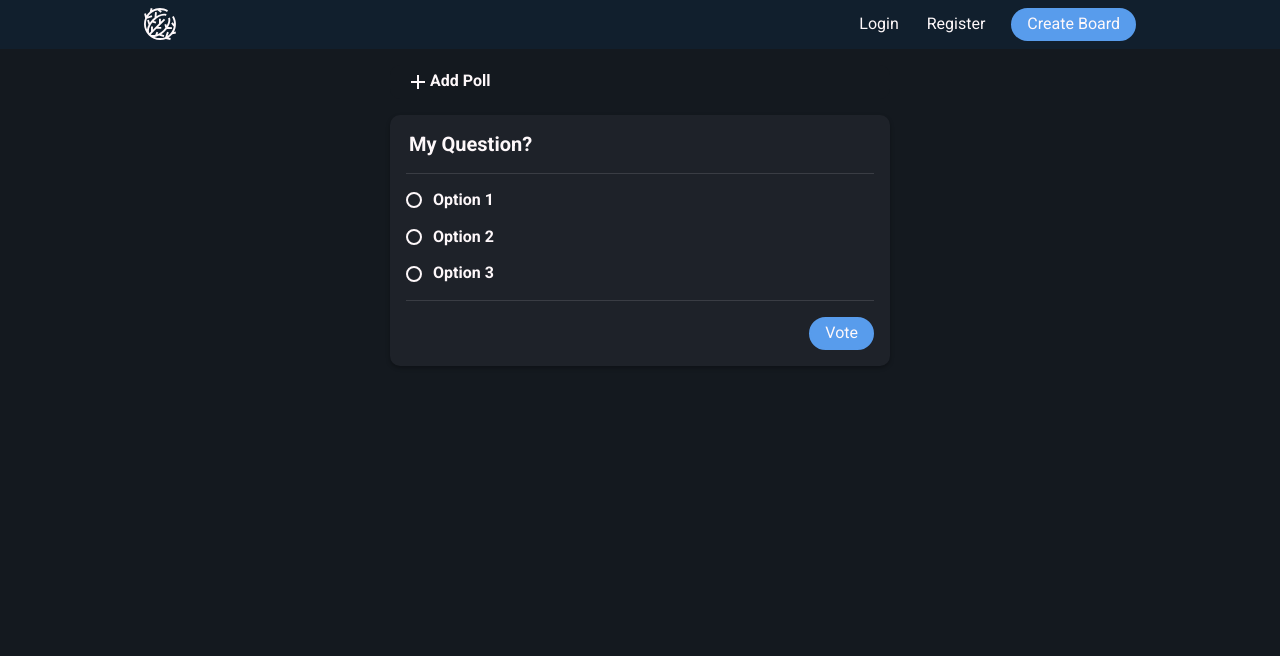
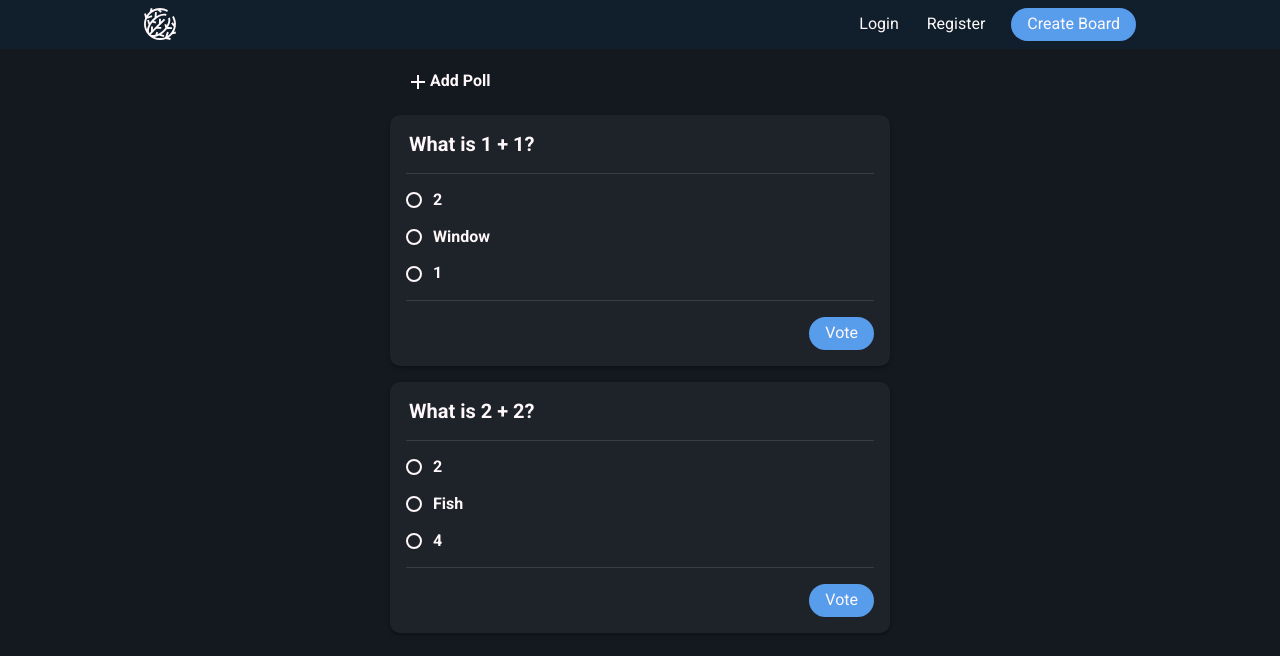
Before and after one commit to hhuuddoo/silent-classroom, a React (Create React App) app: page / in a window 1280 px wide. Shown: the top 656 px of the page. Built offline with nearby package versions, Linux system fonts and the light colour scheme.

Commit message:
add option data to poll panel

```diff
--- a/src/containers/new-poll.js
+++ b/src/containers/new-poll.js
@@ -29,7 +29,7 @@ export default function NewPoll({ setCreateNewPoll }) {
     // setPolls((prev) => [...prev, { question: question, options: options }]);
 
     const poll = { question: question, options: options };
-    alert(poll.question);
+    console.log(poll);
   };
 
   // Update Poll Option Component List
--- a/src/containers/poll.js
+++ b/src/containers/poll.js
@@ -1,14 +1,24 @@
 import React from "react";
 import { Panel, Question, Seperator, PollOption } from "../components";
 
-export default function Poll({ question, options }) {
+export default function Poll({ question, options, pollId }) {
   return (
     <Panel>
       <Question question={question} />
       <Seperator />
-      <PollOption option="Option 1" name="some id" id="id" />
+      {options.map((option, idx) => {
+        return (
+          <PollOption
+            key={idx}
+            option={option}
+            name={pollId}
+            id={`${pollId}_${idx}`}
+          />
+        );
+      })}
+      {/* <PollOption option="Option 1" name="some id" id="id" />
       <PollOption option="Option 2" name="some id" id="id2" />
-      <PollOption option="Option 3" name="some id" id="id3" />
+      <PollOption option="Option 3" name="some id" id="id3" /> */}
       <Seperator />
       <div className="right">
         <span className="button button--cta">Vote</span>
--- a/src/pages/PollBoard.js
+++ b/src/pages/PollBoard.js
@@ -12,7 +12,16 @@ export default function PollBoard() {
           setCreateNewPoll={setCreateNewPoll}
         />
         {createNewPoll && <NewPoll setCreateNewPoll={setCreateNewPoll} />}
-        <Poll question="My Question?" />
+        <Poll
+          question="What is 1 + 1?"
+          options={["2", "Window", "1"]}
+          pollId={1}
+        />
+        <Poll
+          question="What is 2 + 2?"
+          options={["2", "Fish", "4"]}
+          pollId={2}
+        />
       </div>
     </>
   );
```
